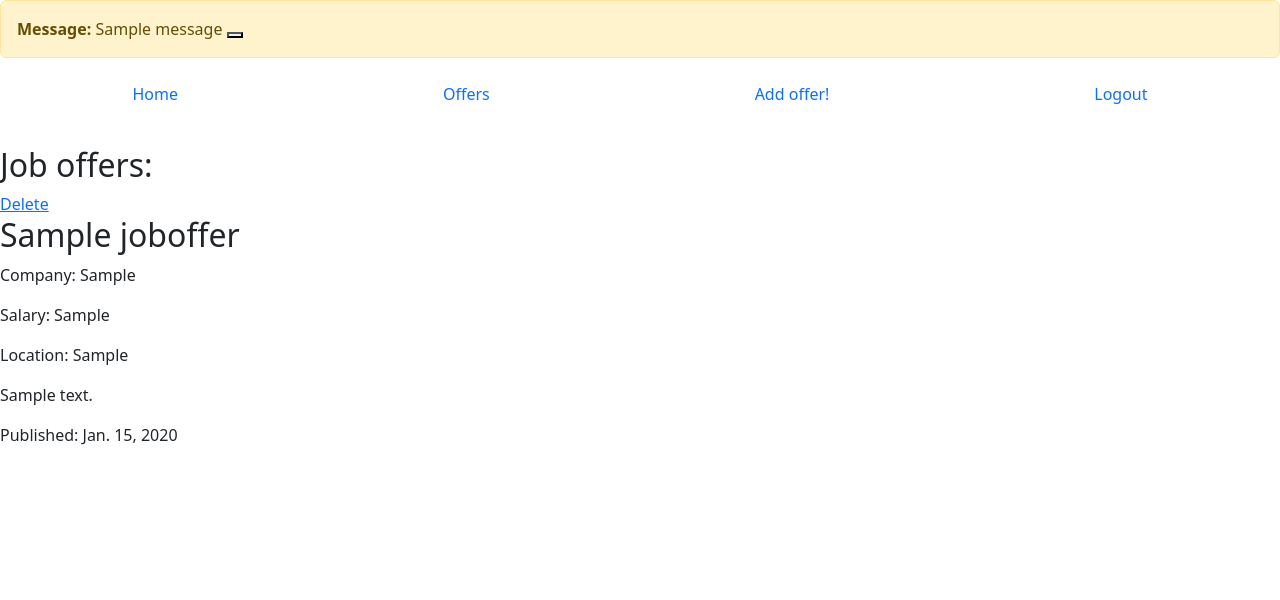
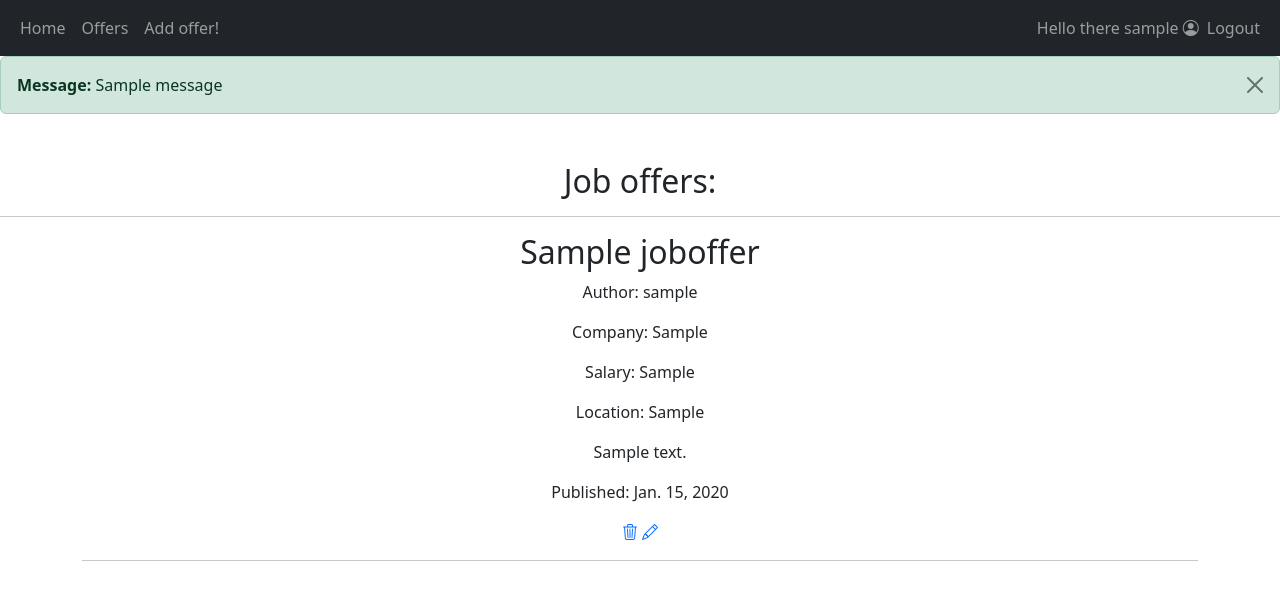
Before and after one commit to fjedd/offer_me, a Django app: page /offers in a window 1280 px wide. Shown: the top 600 px of the page. Run offline with Django 4.2, Linux system fonts and the light colour scheme; a user stored in the database is signed in; tables that the repository leaves empty hold one stand-in row (values such as "Sample post"); one stand-in notice (Sample message) is shown.

Commit message:
Add update functionality

```diff
--- a/TODO.txt
+++ b/TODO.txt
@@ -1,5 +1,3 @@
 refactor views to separate classes
-add user permissions
-write unittests
-
-fix message close button
+add moderator group
+write unittests for offers
--- a/forms/add_offer_form.py
+++ b/forms/offer_form.py
@@ -3,7 +3,7 @@ from django import forms
 from main_app.models import JobOffer
 
 
-class AddOfferForm(forms.ModelForm):
+class OfferForm(forms.ModelForm):
     class Meta:
         model = JobOffer
         fields = [
--- a/main_app/models.py
+++ b/main_app/models.py
@@ -17,6 +17,7 @@ class JobOffer(models.Model):
         ("Hybrid", "Hybrid"),
         ("Office", "Office"),
     )
+    author = models.ForeignKey(User, on_delete=models.CASCADE)
     title = models.CharField(max_length=500)
     company = models.CharField(max_length=20)
     location = models.CharField(max_length=20)
--- a/main_app/urls.py
+++ b/main_app/urls.py
@@ -11,4 +11,5 @@ urlpatterns = [
     path("offers", views.offers, name="offers"),
     path("offer_form", views.offer_form, name="offer_form"),
     path("delete_offer/<str:pk>", views.delete_offer, name="delete_offer"),
+    path("update_offer/<str:pk>", views.update_offer, name="update_offer"),
 ]
--- a/main_app/views.py
+++ b/main_app/views.py
@@ -1,10 +1,10 @@
 import django.contrib.auth as auth
 from django.contrib import messages
 from django.contrib.auth.decorators import login_required
-from django.shortcuts import redirect, render
+from django.shortcuts import get_object_or_404, redirect, render
 
-from forms.add_offer_form import AddOfferForm
 from forms.login_form import LoginForm
+from forms.offer_form import OfferForm
 from forms.register_form import RegisterForm
 
 from .models import JobOffer
@@ -57,15 +57,16 @@ def panel(request):
     return render(request, "main_app/panel.html")
 
 
-@login_required
+@login_required(login_url="/login")
 def offer_form(request):
-    form = AddOfferForm(request.POST or None)
-    if request.user.is_authenticated:
-        if request.method == "POST":
-            if form.is_valid():
-                form.save()
-                messages.success(request, "Offer added")
-                return redirect("offers")
+    form = OfferForm(request.POST or None)
+    if request.method == "POST":
+        if form.is_valid():
+            offer = form.save(commit=False)
+            offer.author = request.user
+            offer.save()
+            messages.success(request, "Offer added")
+            return redirect("offers")
     return render(request, "main_app/offer_form.html", {"form": form})
 
 
@@ -78,10 +79,26 @@ def offers(request):
     )
 
 
+@login_required(login_url="/login")
 def delete_offer(request, pk):
-    offer = JobOffer.objects.get(id=pk)
-    if request.method == "POST":
-        offer.delete()
-        messages.success(request, f"{offer.title} was deleted")
-        return redirect("home")
+    offer = get_object_or_404(JobOffer, id=pk)
+    if offer.author == request.user:
+        if request.method == "POST":
+            offer.delete()
+            messages.success(request, f"{offer.title} was deleted")
+            return redirect("offers")
+    else:
+        messages.warning(request, "You do not have permission to delete this offer")
+        return redirect("offers")
     return render(request, "main_app/delete_offer.html", {"offer": offer})
+
+
+@login_required(login_url="/login")
+def update_offer(request, pk):
+    offer = get_object_or_404(JobOffer, id=pk)
+    if offer.author == request.user:
+        form = OfferForm(instance=offer)
+    else:
+        messages.warning(request, "You do not have permission to edit this offer")
+        return redirect("offers")
+    return render(request, "main_app/offer_form.html", {"form": form})
--- /dev/null
+++ b/templates/main_app/base.html
@@ -0,0 +1,80 @@
+<!DOCTYPE html>
+<html lang="en">
+    <head>
+        <meta charset="utf-8">
+        <meta http-equiv="X-UA-Compatible" content="IE=edge">
+        <title>
+            {% block title %}
+            {% endblock title %}
+        </title>
+        <meta name="description" content="">
+        <meta name="viewport" content="width=device-width, initial-scale=1">
+        <link href="https://cdn.jsdelivr.net/npm/bootstrap@5.3.2/dist/css/bootstrap.min.css"
+              rel="stylesheet"
+              integrity="sha384-T3c6CoIi6uLrA9TneNEoa7RxnatzjcDSCmG1MXxSR1GAsXEV/Dwwykc2MPK8M2HN"
+              crossorigin="anonymous">
+        <link rel="stylesheet"
+              href="https://cdn.jsdelivr.net/npm/bootstrap-icons@1.11.2/font/bootstrap-icons.min.css">
+        <script src="https://cdn.jsdelivr.net/npm/bootstrap@5.3.2/dist/js/bootstrap.min.js"
+                integrity="sha384-BBtl+eGJRgqQAUMxJ7pMwbEyER4l1g+O15P+16Ep7Q9Q+zqX6gSbd85u4mG4QzX+"
+                crossorigin="anonymous"></script>
+        {% load static %}
+        <link rel="shortcut icon"
+              href="{% static 'images/favicon.png' %}"
+              type="image/x-icon">
+    </head>
+    <body>
+        <nav class='navbar navbar-dark bg-dark navbar-expand-lg'>
+            <div class='container-fluid'>
+                <ul class='navbar-nav'>
+                    <li class='nav-item'>
+                        <a href={% url "home" %} class='nav-link'>Home</a>
+                    </li>
+                    <li class='nav-item'>
+                        <a href={% url "offers" %} class='nav-link'>Offers</a>
+                    </li>
+                    {% if user.is_authenticated %}
+                        <li class='nav-item'>
+                            <a href="{% url "offer_form" %}" class='nav-link'>Add offer!</a>
+                        </li>
+                    {% endif %}
+                </ul>
+                <ul class='navbar-nav'>
+                    {% if user.is_authenticated %}
+                        <span class='navbar-text border-right'> Hello there {{ user }}
+                            <i class="bi bi-person-circle"></i>
+                        </span>
+                        <li class='nav-item'>
+                            <a href={% url "logout" %} class="nav-link">Logout</a>
+                        </li>
+                    {% else %}
+                        <li class='nav-item'>
+                            <a href={% url "login" %} class='nav-link'>Login</a>
+                        </li>
+                        <li class='nav-item'>
+                            <a href="{% url "register" %}" class='nav-link'>Register</a>
+                        </li>
+                    {% endif %}
+                </ul>
+            </div>
+        </nav>
+        {% for message in  messages %}
+            <div class="alert alert-{{ message.tags }} alert-dismissible fade show"
+                 role="alert">
+                <strong>Message:</strong> {{ message }}
+                <button type="button"
+                        class="btn-close"
+                        data-bs-dismiss="alert"
+                        aria-label="Close"></button>
+            </div>
+        {% endfor %}
+        <br>
+        <h2 class='d-flex justify-content-center'2>
+            {% block page_header %}
+            {% endblock page_header %}
+        </h2>
+        {% block content %}
+        {% endblock content %}
+        <script src="" async defer></script>
+    </body>
+</html>
--- a/templates/main_app/home.html
+++ b/templates/main_app/home.html
@@ -1,8 +1,9 @@
-{% extends "main_app/index.html" %}
+{% extends "main_app/base.html" %}
 {% block title %}
     Home
 {% endblock title %}
 {% block content %}
+    <div class='container'>
         Lorem ipsum, dolor
         sit amet consectetur adipisicing elit. Consectetur animi repudiandae nesciunt
         cumque quos totam odit quas sit sunt, voluptatem sapiente harum vero repellendus
@@ -13,4 +14,5 @@
         Provident expedita totam eum repellendus, distinctio ullam aperiam dolore
         voluptas dolores. Explicabo nostrum non distinctio odio iste cupiditate iure
         ipsam nisi molestias.
+    </div>
 {% endblock content %}
--- a/templates/main_app/index.html
+++ /dev/null
@@ -1,50 +0,0 @@
-<!DOCTYPE html>
-<html lang="en">
-    <head>
-        <meta charset="utf-8">
-        <meta http-equiv="X-UA-Compatible" content="IE=edge">
-        <title>
-            {% block title %}
-            {% endblock title %}
-        </title>
-        <meta name="description" content="">
-        <meta name="viewport" content="width=device-width, initial-scale=1">
-        <link href="https://cdn.jsdelivr.net/npm/bootstrap@5.3.2/dist/css/bootstrap.min.css"
-              rel="stylesheet"
-              integrity="sha384-T3c6CoIi6uLrA9TneNEoa7RxnatzjcDSCmG1MXxSR1GAsXEV/Dwwykc2MPK8M2HN"
-              crossorigin="anonymous">
-        {% load static %}
-        <link rel="shortcut icon"
-              href="{% static 'images/favicon.png' %}"
-              type="image/x-icon">
-    </head>
-    <body>
-        {% for message in  messages %}
-            <div class="alert alert-warning alert-dismissible fade show" role="alert">
-                <strong>Message:</strong> {{ message }}
-                <button type="button" class="close" data-dismiss="alert" aria-label="Close"></button>
-            </div>
-        {% endfor %}
-        <nav class='nav nav-pills flex-column flex-sm-row'>
-            <a href={% url "home" %} class='flex-sm-fill text-sm-center nav-link'>Home</a>
-            <a href={% url "offers" %} class='flex-sm-fill text-sm-center nav-link'>Offers</a>
-            {% if user.is_authenticated %}
-                <a href="{% url "offer_form" %}"
-                   class='flex-sm-fill text-sm-center nav-link'>Add offer!</a>
-                <a href={% url "logout" %} class='flex-sm-fill text-sm-center nav-link'>Logout</a>
-            {% else %}
-                <a href={% url "login" %} class='flex-sm-fill text-sm-center nav-link'>Login</a>
-                <a href="{% url "register" %}"
-                   class='flex-sm-fill text-sm-center nav-link'>Register</a>
-            {% endif %}
-        </nav>
-        <br>
-        <h2 class='d-flex justify-content-center'2>
-            {% block page_header %}
-            {% endblock page_header %}
-        </h2>
-        {% block content %}
-        {% endblock content %}
-        <script src="" async defer></script>
-    </body>
-</html>
--- a/templates/main_app/login.html
+++ b/templates/main_app/login.html
@@ -1,4 +1,4 @@
-{% extends "main_app/index.html" %}
+{% extends "main_app/base.html" %}
 {% block title %}
     Login
 {% endblock title %}
--- a/templates/main_app/offer_form.html
+++ b/templates/main_app/offer_form.html
@@ -1,4 +1,4 @@
-{% extends "main_app/index.html" %}
+{% extends "main_app/base.html" %}
 {% block title %}
     Offer form
 {% endblock title %}
@@ -12,6 +12,8 @@
         {% csrf_token %}
         {{ form.as_p }}
         <br>
-        <button class ='btn btn-primary' type='Submit'>Add offer</button>
+        <div class="d-grid gap-2">
+            <button class ='btn btn-primary' type='Submit'>Add offer</button>
+        </div>
     </form>
 {% endblock content %}
--- a/templates/main_app/offers.html
+++ b/templates/main_app/offers.html
@@ -1,20 +1,32 @@
-{% extends "main_app/index.html" %}
+{% extends "main_app/base.html" %}
 {% block title %}
     Job offers
 {% endblock title %}
 {% block content %}
-    <h2>Job offers:</h2>
+    <h2 class='text-center'>Job offers:</h2>
+    <hr>
+    <div class='container'>
         {% if job_offers %}
             {% for offer in job_offers %}
-            <a href={% url "delete_offer" offer.id %}>Delete</a>
+                <div class="text-center">
                     <h2>{{ offer.title }}</h2>
+                    <p>Author: {{ offer.author }}</p>
                     <p>Company: {{ offer.company }}</p>
                     <p>Salary: {{ offer.salary }}</p>
                     <p>Location: {{ offer.location }}</p>
                     <p>{{ offer.description }}</p>
                     <p>Published: {{ offer.date_posted }}</p>
+                    {% if offer.author == user %}
+                        <a href={% url "delete_offer" offer.id %}><i class="bi bi-trash3"></i></a>
+                        <a href={% url "update_offer" offer.id %}>
+                            <i class="bi bi-pencil"></i></a>
+                    {% endif %}
+                    <hr>
+                </div>
             {% endfor %}
+        </div>
     {% else %}
         <h4>No offers for now, you can be first!</h4>
     {% endif %}
+</div>
 {% endblock content %}
--- a/templates/main_app/register.html
+++ b/templates/main_app/register.html
@@ -1,4 +1,4 @@
-{% extends "main_app/index.html" %}
+{% extends "main_app/base.html" %}
 {% block title %}
     Registration
 {% endblock title %}
```
Also changed, not shown: templates/main_app/delete_offer.html (+13 -7 lines), .pre-commit-config.yaml, main_app/migrations/0001_initial.py (added). Lines whose indentation alone changed are shown as unchanged.
